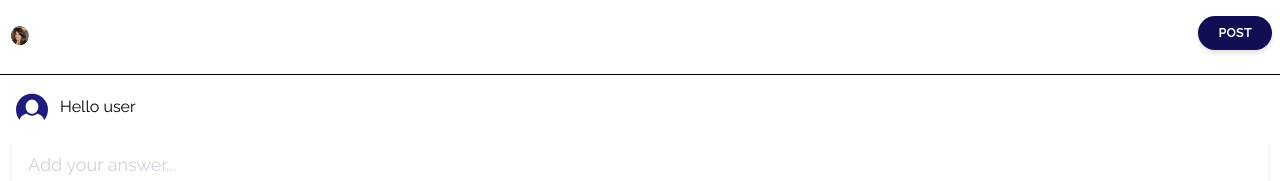
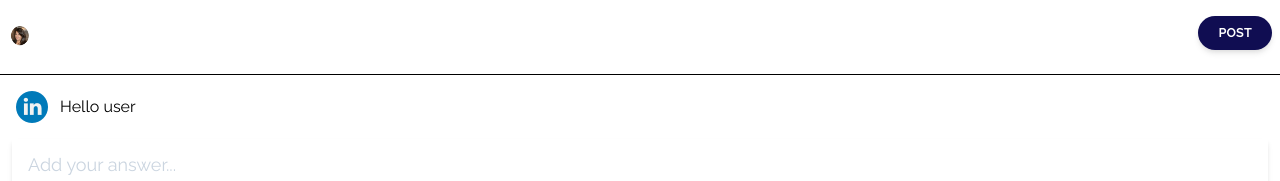
Before and after one commit to rd554/quonquer-frontend-new, a Next.js app: page /community/answer in a window 1280 px wide. Shown: the top 181 px of the page. Built offline with nearby package versions, Linux system fonts and the light colour scheme; no server answers.

Commit message:
test: use facebook.png instead of 001-user.png to debug build error

```diff
--- a/components/community/AnswerComp.js
+++ b/components/community/AnswerComp.js
@@ -81,7 +81,7 @@ text-xs font-semibold hover:bg-blue-900 focus:outline-none focus:shadow-outline
 
           <div>
             <div className="flex text-bold items-center px-3 w-full pr-4 pl-4 my-4">
-              <img src="/images/001-user.png" alt="User" className="h-8 w-8" />
+              <img src="/images/facebook.png" alt="User" className="h-8 w-8" />
               <p className="ml-3">{currentUserName.length ===  0 ? 'Hello user' : currentUserName }</p>
               <button className="p-1 ml-auto bg-transparent border-0 text-black opacity-5 float-right text-3xl leading-none font-semibold outline-none focus:outline-none"></button>
             </div>
```
